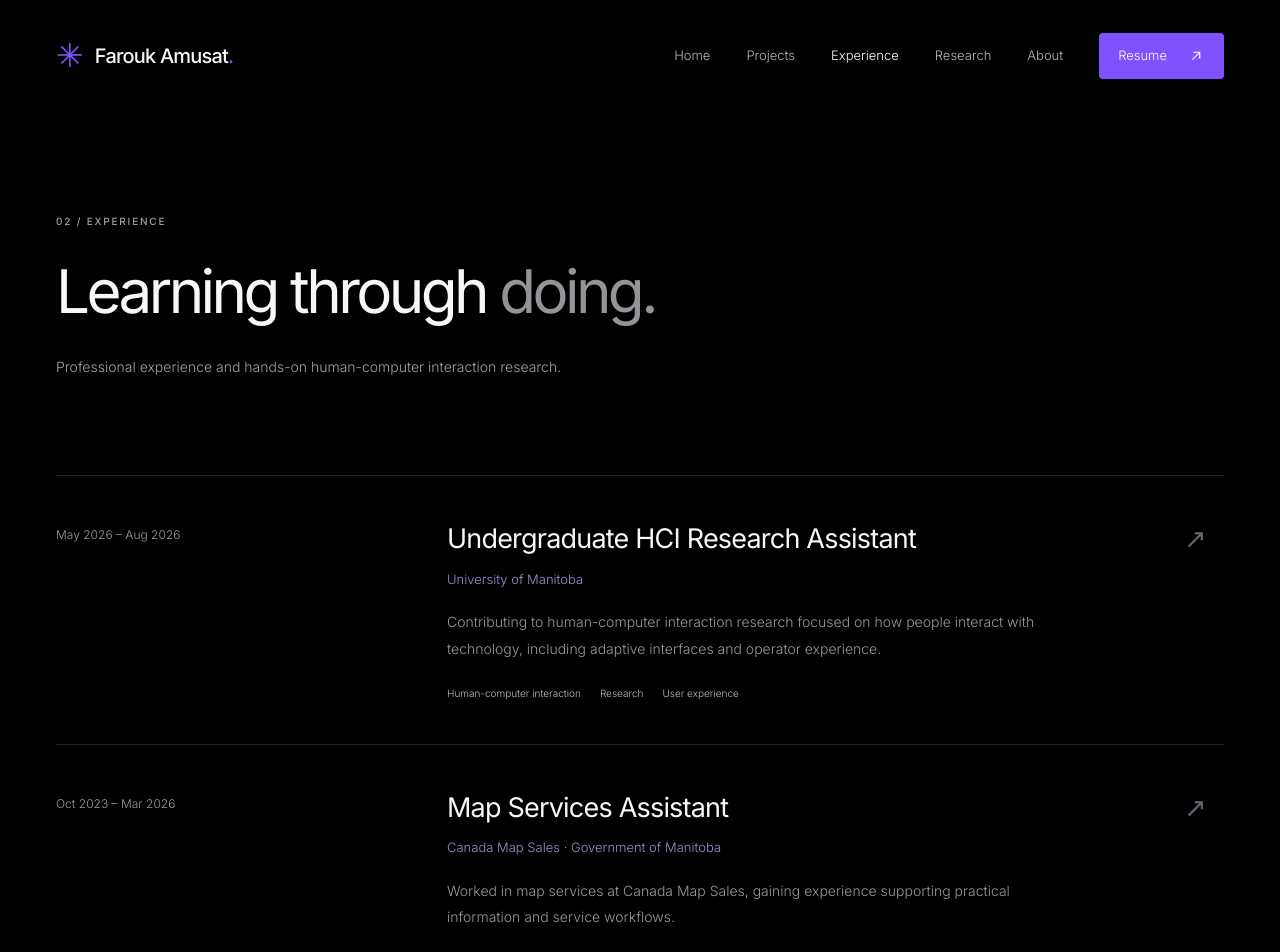
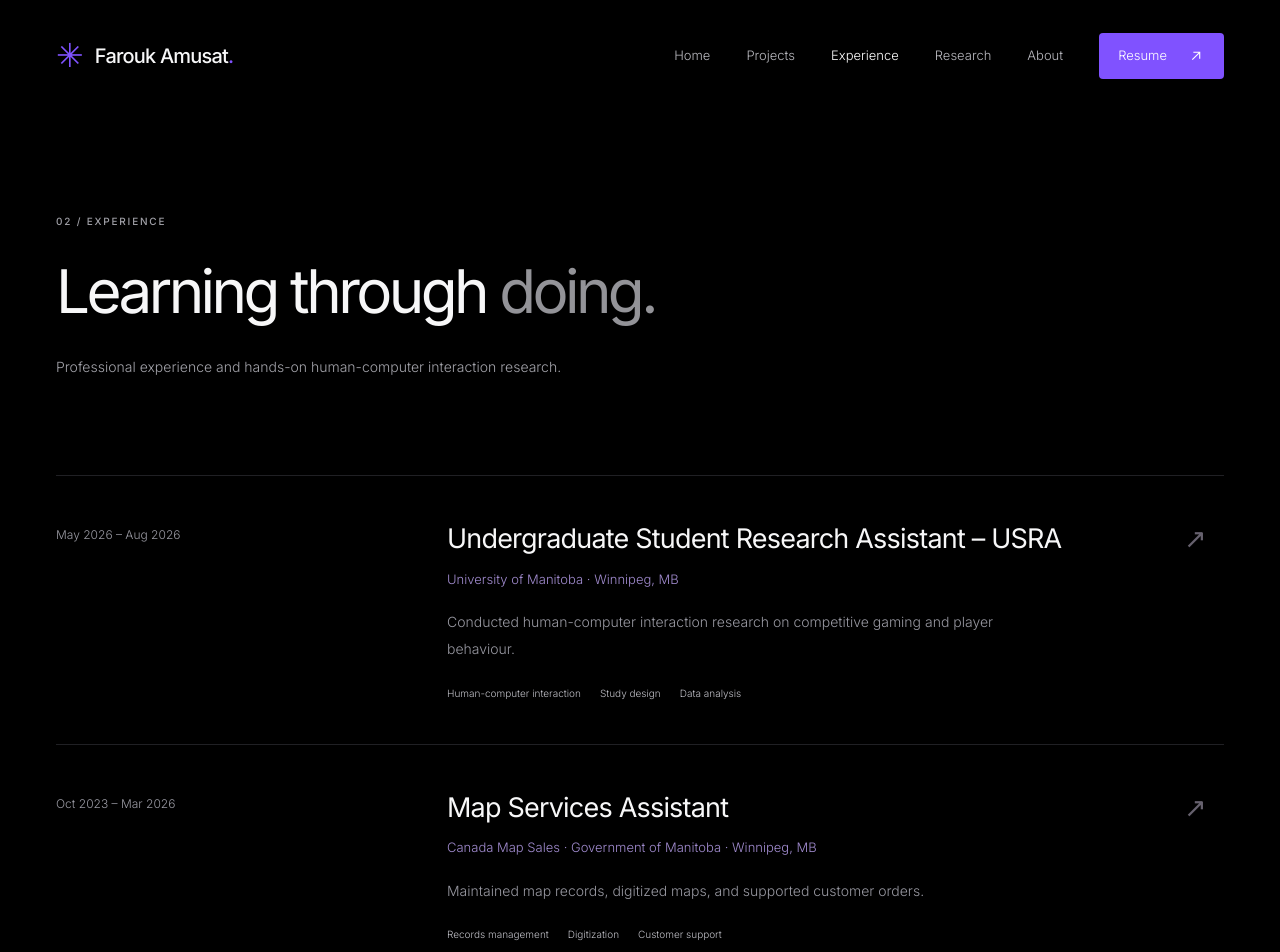
Before and after one commit to Folariin/portfolio, a Next.js app: page /experience in a window 1280 px wide. Shown: the top 952 px of the page. Built offline with nearby package versions, Linux system fonts and the light colour scheme.

Commit message:
Add resume bullets and distinguish completed USRA work from ongoing honours research

```diff
--- a/src/data/experience.ts
+++ b/src/data/experience.ts
@@ -1,23 +1,32 @@
 export const experiences = [
   {
-    role: "Undergraduate HCI Research Assistant",
-    organization: "University of Manitoba",
+    role: "Undergraduate Student Research Assistant – USRA",
+    organization: "University of Manitoba · Winnipeg, MB",
     dates: "May 2026 – Aug 2026",
-    description: "Contributing to human-computer interaction research focused on how people interact with technology, including adaptive interfaces and operator experience.",
-    focus: ["Human-computer interaction", "Research", "User experience"],
+    description: "Conducted human-computer interaction research on competitive gaming and player behaviour.",
+    bullets: [
+      "Designed and conducted a human-computer interaction study involving 8 participants, collecting and analyzing behavioural and questionnaire data.",
+      "Investigated user behaviour, interpreted research findings, and presented conclusions to a faculty supervisor, demonstrating analytical thinking and independent problem-solving.",
+    ],
+    focus: ["Human-computer interaction", "Study design", "Data analysis"],
   },
   {
     role: "Map Services Assistant",
-    organization: "Canada Map Sales · Government of Manitoba",
+    organization: "Canada Map Sales · Government of Manitoba · Winnipeg, MB",
     dates: "Oct 2023 – Mar 2026",
-    description: "Worked in map services at Canada Map Sales, gaining experience supporting practical information and service workflows.",
-    focus: ["Map services", "Information services", "Collaboration"],
+    description: "Maintained map records, digitized maps, and supported customer orders.",
+    bullets: [
+      "Maintained 500+ records and digitized 5,000+ maps, improving information accuracy, accessibility, and organization.",
+      "Handled 20–30 daily customer inquiries and processed 20+ weekly orders, resolving issues while managing priorities and maintaining accurate records.",
+    ],
+    focus: ["Records management", "Digitization", "Customer support"],
   },
   {
     role: "Honours Research Project",
-    organization: "University of Manitoba · Supervisor: Daniel Rea",
-    dates: "2026",
-    description: "Adaptive-Flow Task Structuring in Teleoperation: investigating whether behavioural control signals and physiological measures can help detect operator overload or underload and adapt robotic pick-and-place tasks accordingly. The project explores a joystick-controlled robotic arm and an adaptive versus static interface comparison.",
-    focus: ["Teleoperation", "Adaptive interfaces", "Behavioural and physiological signals"],
+    organization: "University of Manitoba",
+    dates: "Ongoing",
+    description: "Exploring adaptive task structuring in robotic teleoperation using joystick behaviour and physiological sensing.",
+    bullets: [],
+    focus: ["Teleoperation", "Adaptive interfaces", "Human-computer interaction"],
   },
 ];
```
